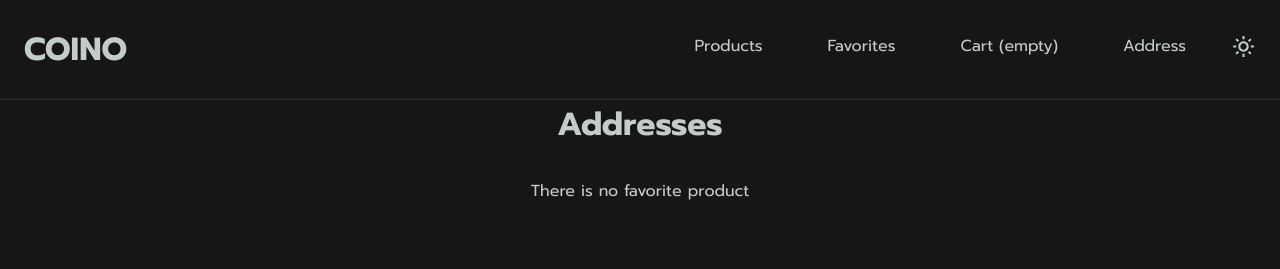
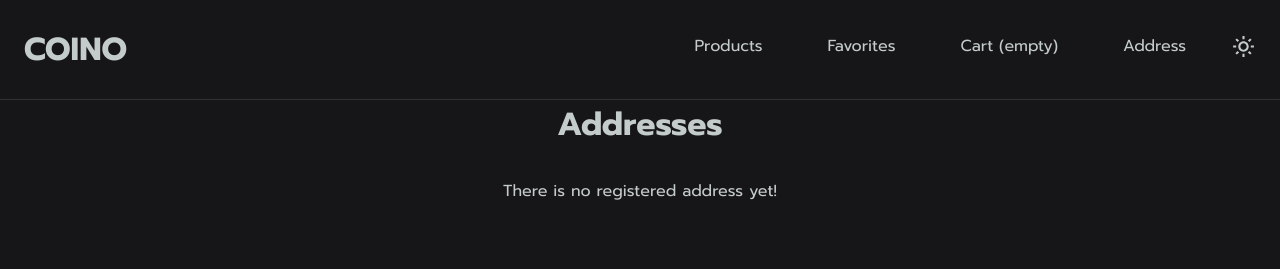
Before and after one commit to dufren/coino-hiring-challenge, a React (Vite) app: page /address in a window 1280 px wide. Shown: the top 269 px of the page. Built offline with nearby package versions, Linux system fonts and the light colour scheme.

Commit message:
no address text fixed

```diff
--- a/src/features/address/AddressList.tsx
+++ b/src/features/address/AddressList.tsx
@@ -28,7 +28,7 @@ const AddresList = () => {
   const content = results?.length ? (
     results
   ) : (
-    <p>There is no favorite product</p>
+    <p>There is no registered address yet!</p>
   );
 
   const onSubmit = (
```
